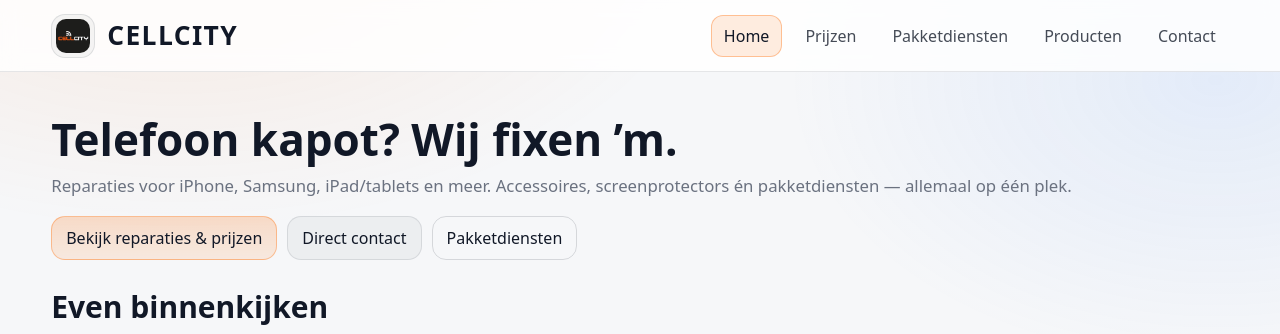
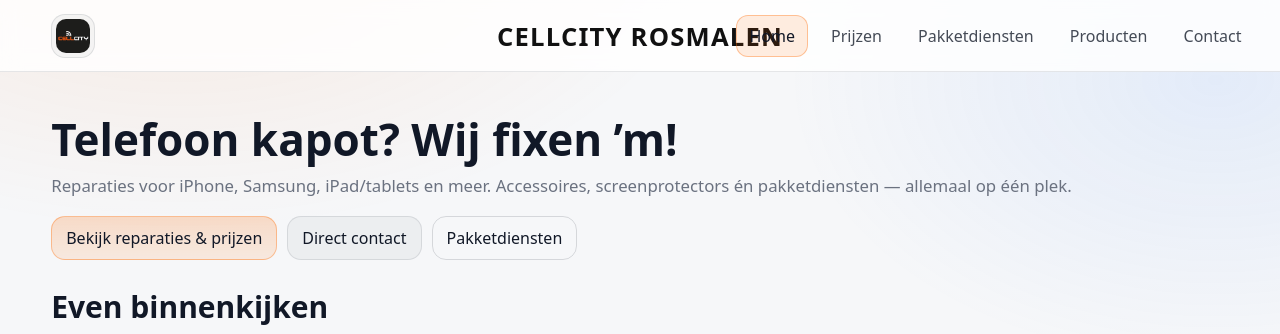
Before and after one commit to Benjamin2eaccount/Cellcitytest, a website: page index.html in a window 1280 px wide. Shown: the top 334 px of the page. Drawn offline with Linux system fonts and the light colour scheme.

Commit message:
23-1-2026
Cellcity in het midden en groter, fotos updated

```diff
--- a/index.html
+++ b/index.html
@@ -13,13 +13,14 @@
 <header class="site-header">
     <div class="container header-inner">
 
-        <!-- LOGO LINKS -->
         <a class="brand" href="index.html">
-      <span class="logo-wrap">
-        <img src="Pictures/logo.png" alt="CellCity" class="logo" />
-      </span>
-            <span class="brand-text">CellCity</span>
+  <span class="logo-wrap">
+    <img src="Pictures/logo.png" class="logo" />
+  </span>
         </a>
+
+        <div class="header-title">CellCity Rosmalen</div>
+
 
         <!-- NAV RECHTS -->
         <nav class="nav">
@@ -37,7 +38,7 @@
 <main>
     <section class="page-hero">
         <div class="container">
-            <h1>Telefoon kapot? Wij fixen ’m.</h1>
+            <h1>Telefoon kapot? Wij fixen ’m!</h1>
             <p class="lead">
                 Reparaties voor iPhone, Samsung, iPad/tablets en meer. Accessoires, screenprotectors én pakketdiensten — allemaal op één plek.
             </p>
@@ -118,7 +119,7 @@
                 </p>
 
                 <a class="btn primary" target="_blank" rel="noopener"
-                   href="https://search.google.com/local/writereview">
+                   href="https://www.google.com/search?sca_esv=b6c66537db370904&sxsrf=ANbL-n4-b7Mc3LWZCQE5B6u7_5xrRVrHZQ:1769177860826&q=cellcity+rosmalen&si=AL3DRZEsmMGCryMMFSHJ3StBhOdZ2-6yYkXd_doETEE1OR-qOebTyMYMO-6XouPG2V9AqcG90lP4TN3wLlxPJCRDDt1AVGGrNr1ebMOHlLZaDF3t2mJjNyM%3D&uds=ALYpb_lYhTQoihMExfBHVPUjHWLhdKJLM6iGR46GpLG7IN1-sZVGTA1OILUA8Q37d7RP_Kq5WpAEiIJQjlKXyh_hAhXuWOZfiG29dYGAnyobz5b16Xu8JdY&sa=X&ved=2ahUKEwjDv8CP7aGSAxU09LsIHZlIF5wQ3PALegQIHBAE&biw=1536&bih=695&dpr=1.25&aic=0">
                     Review achterlaten
                 </a>
             </div>
--- a/style.css
+++ b/style.css
@@ -682,3 +682,27 @@
     .store-photos-grid{ grid-template-columns: 1fr; }
     .store-photo img{ height: 220px; }
 }
+
+/* ===== HEADER LAYOUT: LOGO LINKS, TITEL PERFECT MIDDEN ===== */
+
+/* Titel exact in het midden */
+.header-title{
+    position: absolute;
+    left: 50%;
+    top: 50%;
+    transform: translate(-50%, -50%);
+    font-weight: 900;
+    font-size: 1.6rem;
+    letter-spacing: 1.2px;
+    text-transform: uppercase;
+    color: #111;          /* licht thema */
+    white-space: nowrap;
+}
+
+/* Navigatie rechts */
+.nav{
+    position: absolute;
+    right: 2%;
+    top: 50%;
+    transform: translateY(-50%);
+}
```
Also changed, not shown: contact.html (+10 -5 lines), pakketdiensten.html (+10 -5 lines), producten.html (+10 -5 lines), 1 other file.
